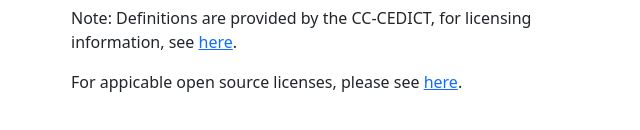
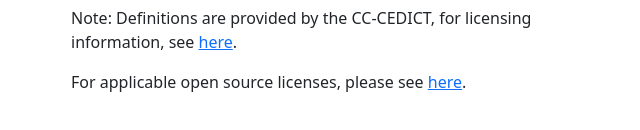
Before and after one commit to aal451/aal451.github.io, a plain HTML site: page index.html in a window 1280 px wide. Shown: the part 656-786 px from the top of the page, 319-959 px from the left. Drawn offline with nearby package versions, Linux system fonts and the light colour scheme.

Commit message:
fix typo

```diff
--- a/index.html
+++ b/index.html
@@ -48,7 +48,7 @@
 <footer>
     <hr>
     <p>Note: Definitions are provided by the CC-CEDICT, for licensing information, see <a href="./CC-CEDICT-license.html">here</a>.</p>
-    <p>For appicable open source licenses, please see <a href="./license.md">here</a>.</p>
+    <p>For applicable open source licenses, please see <a href="./license.md">here</a>.</p>
 </footer>
 
 </html>
```
